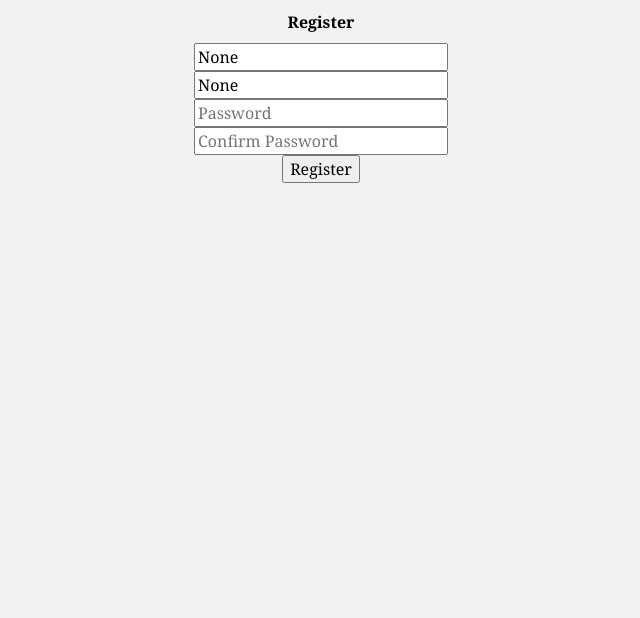
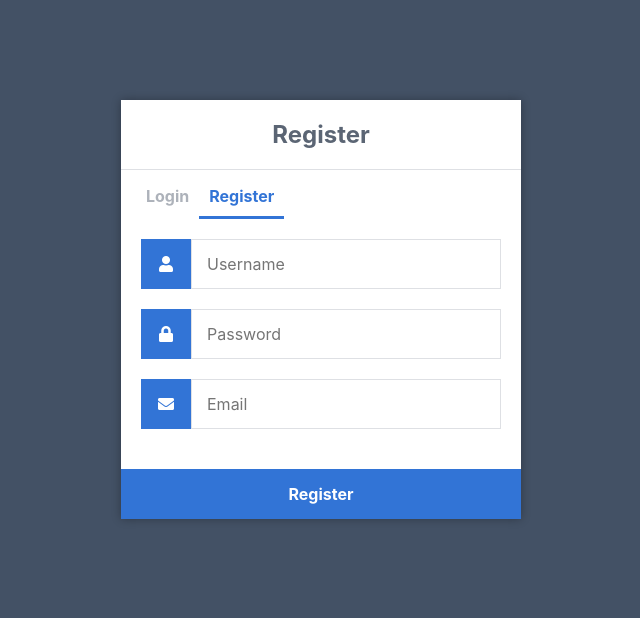
Before and after one commit to Vickouma77/EcoExchange, a Flask app: page /register in a window 1280 px wide. Shown: the top 618 px of the page, without its empty margins (319-959 px from the left). Run offline with Flask 3, Linux system fonts and the light colour scheme.

Commit message:
implementing login page and register

```diff
--- a/app/models.py
+++ b/app/models.py
@@ -9,6 +9,8 @@ def load_user(user_id):
 
 
 class User(db.Model, UserMixin):
+    __tablename__ = 'user'
+
     id = db.Column(db.Integer, primary_key=True)
     username = db.Column(db.String(20), unique=True, nullable=False)
     password = db.Column(db.String(60), nullable=False)
--- a/app/routes.py
+++ b/app/routes.py
@@ -5,9 +5,9 @@ from app.models import User
 from flask_login import current_user, login_user, logout_user, login_required
 
 
-@app.route('/')
+@app.route('/base')
 def home():
-    return render_template('home.html')
+    return render_template('base.html')
 
 
 @app.route('/register', methods=['GET', 'POST'])
--- a/app/static/style.css
+++ b/app/static/style.css
@@ -1,20 +1,147 @@
 * {
-    font-family: Cambria, Cochin, Georgia, Times, 'Times New Roman', serif;
-    font-size: medium;
+    box-sizing: border-box;
+    font-family: -apple-system, BlinkMacSystemFont, "segoe ui", roboto, oxygen, ubuntu, cantarell, "fira sans", "droid sans", "helvetica neue", Arial, sans-serif;
+    font-size: 16px;
+    -webkit-font-smoothing: antialiased;
+    -moz-osx-font-smoothing: grayscale;
 }
-
 body {
-    background-color: #f2f2f2;
+    background-color: #435165;
+    margin: 0;
+}
+.login, .register {
+    width: 400px;
+    background-color: #ffffff;
+    box-shadow: 0 0 9px 0 rgba(0, 0, 0, 0.3);
+    margin: 100px auto;
+}
+.login h1, .register h1 {
     text-align: center;
+    color: #5b6574;
+    font-size: 24px;
+    padding: 20px 0 20px 0;
+    border-bottom: 1px solid #dee0e4;
 }
-
-.form-group {
-    text-align: center;
+.login .links, .register .links {
+    display: flex;
+    padding: 0 15px;
 }
-
-#single-form {
+.login .links a, .register .links a {
+    color: #adb2ba;
+    text-decoration: none;
+    display: inline-flex;
+    padding: 0 10px 10px 10px;
+    font-weight: bold;
+}
+.login .links a:hover, .register .links a:hover {
+    color: #9da3ac;
+}
+.login .links a.active, .register .links a.active {
+    border-bottom: 3px solid #3274d6;
+    color: #3274d6;
+}
+.login form, .register form {
+    display: flex;
+    flex-wrap: wrap;
+    justify-content: center;
+    padding-top: 20px;
+}
+.login form label, .register form label {
+    display: flex;
+    justify-content: center;
+    align-items: center;
+    width: 50px;
+    height: 50px;
+    background-color: #3274d6;
+    color: #ffffff;
+}
+.login form input[type="password"], .login form input[type="text"], .login form input[type="email"], .register form input[type="password"], .register form input[type="text"], .register form input[type="email"] {
+    width: 310px;
+    height: 50px;
+    border: 1px solid #dee0e4;
+    margin-bottom: 20px;
+    padding: 0 15px;
+}
+.login form input[type="submit"], .register form input[type="submit"] {
+    width: 100%;
+    padding: 15px;
+    margin-top: 20px;
+    background-color: #3274d6;
+    border: 0;
+    cursor: pointer;
+    font-weight: bold;
+    color: #ffffff;
+    transition: background-color 0.2s;
+}
+.login form input[type="submit"]:hover, .register form input[type="submit"]:hover {
+    background-color: #2868c7;
+    transition: background-color 0.2s;
+}
+.navtop {
+    background-color: #2f3947;
+    height: 60px;
+    width: 100%;
+    border: 0;
+}
+.navtop div {
+    display: flex;
     margin: 0 auto;
-    width: 50%;
-    display: block;
-
+    width: 1000px;
+    height: 100%;
 }
+.navtop div h1, .navtop div a {
+    display: inline-flex;
+    align-items: center;
+}
+.navtop div h1 {
+    flex: 1;
+    font-size: 24px;
+    padding: 0;
+   margin: 0;
+    color: #eaebed;
+    font-weight: normal;
+}
+.navtop div a {
+    padding: 0 20px;
+    text-decoration: none;
+    color: #c1c4c8;
+    font-weight: bold;
+}
+.navtop div a i {
+    padding: 2px 8px 0 0;
+}
+.navtop div a:hover {
+    color: #eaebed;
+}
+body.loggedin {
+    background-color: #f3f4f7;
+}
+.content {
+    width: 1000px;
+    margin: 0 auto;
+}
+.content h2 {
+    margin: 0;
+    padding: 25px 0;
+    font-size: 22px;
+    border-bottom: 1px solid #e0e0e3;
+    color: #4a536e;
+}
+.content > p, .content > div {
+    box-shadow: 0 0 5px 0 rgba(0, 0, 0, 0.1);
+    margin: 25px 0;
+    padding: 25px;
+  background-color: #fff;
+}
+.content > p table td, .content > div table td {
+  padding: 5px;
+}
+.content > p table td:first-child, .content > div table td:first-child {
+  font-weight: bold;
+  color: #4a536e;
+  padding-right: 15px;
+}
+.content > div p {
+  padding: 5px;
+  margin: 0 0 10px 0;
+}
--- a/app/templates/register.html
+++ b/app/templates/register.html
@@ -1,48 +1,34 @@
 <!DOCTYPE html>
 <html>
 	<head>
+		<meta charset="utf-8">
 		<title>Register</title>
 		<link rel="stylesheet" href="{{ url_for('static', filename='style.css') }}">
-    <meta name="viewport" content="width=device-width, initial-scale=1.0">
+		<link rel="stylesheet" href="https://use.fontawesome.com/releases/v5.7.1/css/all.css">
 	</head>
-
 	<body>
+		<div class="register">
 			<h1>Register</h1>
-    <form id="single-form" method="POST" action="{{ url_for('register') }}">
-        {{ form.csrf_token }}
-        <div class="form-group">
-            <!--<label for="username">Username:</label>-->
-            <input type="text" id="username" name="username" value="{{ form.username.data }}" placeholder="Username" required>
-            {% if form.username.errors %}
-                <span class="error">{{ form.username.errors[0] }}</span>
-            {% endif %}
+			<div class="links">
+				<a href="{{ url_for('login') }}">Login</a>
+				<a href="{{ url_for('register') }}" class="active">Register</a>
 			</div>
-
-        <div class="form-group">
-            <!--<label for="email">Email:</label>-->
-            <input type="email" id="email" name="email" value="{{ form.email.data }}" placeholder="Email" required>
-            {% if form.email.errors %}
-                <span class="error">{{ form.email.errors[0] }}</span>
-            {% endif %}
+			<form action="{{ url_for('register') }}" method="post" autocomplete="off">
+				<label for="username">
+					<i class="fas fa-user"></i>
+				</label>
+				<input type="text" name="username" placeholder="Username" id="username" required>
+				<label for="password">
+					<i class="fas fa-lock"></i>
+				</label>
+				<input type="password" name="password" placeholder="Password" id="password" required>
+				<label for="email">
+					<i class="fas fa-envelope"></i>
+				</label>
+				<input type="email" name="email" placeholder="Email" id="email" required>
+				<div class="msg">{{ msg }}</div>
+				<input type="submit" value="Register">
+			</form>
 		</div>
-
-        <div class="form-group">
-            <!--<label for="password">Password:</label>-->
-            <input type="password" id="password" name="password" placeholder="Password" required>
-            {% if form.password.errors %}
-                <span class="error">{{ form.password.errors[0] }}</span>
-            {% endif %}
-        </div>
-
-        <div class="form-group">
-            <!--<label for="confirm_password">Confirm Password:</label>-->
-            <input type="password" id="confirm_password" name="confirm_password" placeholder="Confirm Password" required>
-            {% if form.confirm_password.errors %}
-                <span class="error">{{ form.confirm_password.errors[0] }}</span>
-            {% endif %}
-        </div>
-
-        <button type="submit">Register</button>
-    </form>
 	</body>
 </html>
```
Also changed, not shown: app/templates/login.html (+30 -21 lines). Lines whose indentation alone changed are shown as unchanged.
